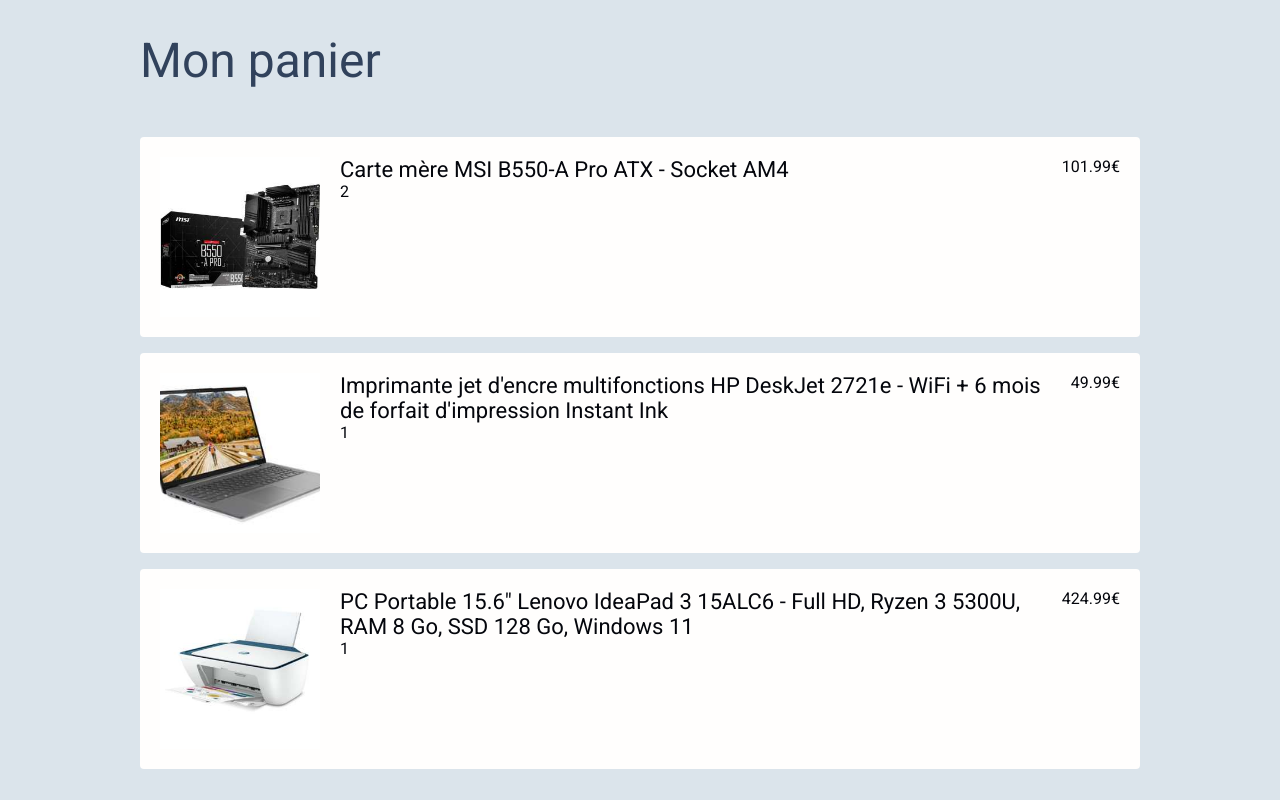
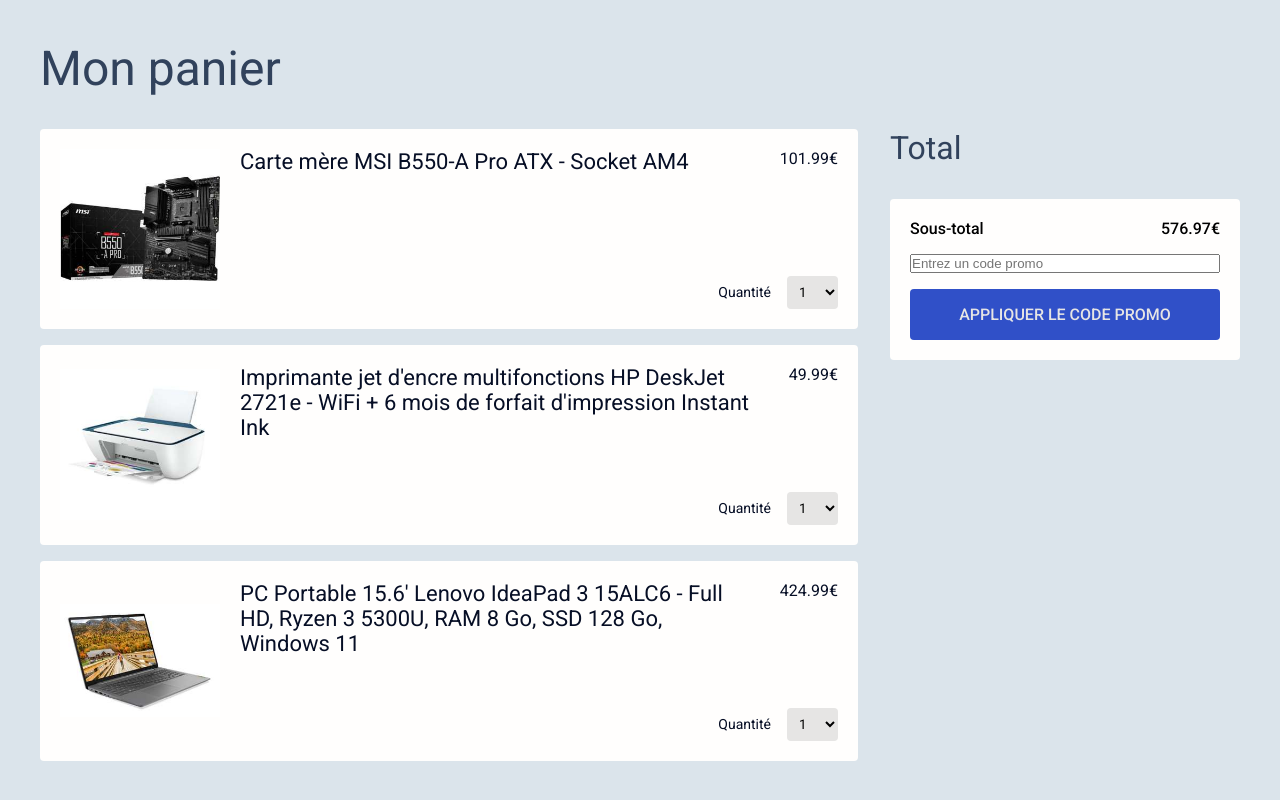
Before and after one commit to Julien-B-py/shopping-cart, a PHP site: page / in a window 1280 px wide. Run offline with PHP 8.4, Linux system fonts and the light colour scheme; some libraries are stand-ins or nearby versions.

Commit message:
v0.1
Add real-time total price update.
Add promo code support.
Add process.php file.
Edit CSS.

```diff
--- /dev/null
+++ b/app.js
@@ -0,0 +1,35 @@
+const quantities = document.querySelectorAll("select");
+const items = document.querySelectorAll(".basket__item");
+const totalPrice = document.querySelector(".total__block__sub__price");
+
+const updatePrice = () => {
+    let total = 0;
+    items.forEach(item => {
+        const quantity = item.querySelector("select").value;
+        const price = Number(item.querySelector(".basket__item__price").textContent.trim().replace('€', ''));
+        total += quantity * price;
+    });
+    totalPrice.textContent = `${total.toFixed(2)}€`;
+}
+
+
+// When an item quantity is changed
+quantities.forEach(quantity => {
+    quantity.addEventListener("change", function () {
+        // Update total price
+        updatePrice();
+    });
+});
+
+// // Preset select values
+// quantities.forEach(quantity => {
+//     const options = quantity.querySelectorAll("option");
+//     options.forEach((option, index) => {
+//         if (option.getAttribute("selected") === "") {
+//             quantity.value = index;
+//             option.removeAttribute("selected");
+//         }
+//     })
+// });
+
+updatePrice();
--- a/index.php
+++ b/index.php
@@ -1,3 +1,86 @@
+<?php
+
+$items = [
+    [
+        "description" => "Carte mère MSI B550-A Pro ATX - Socket AM4",
+        "price" => 101.99,
+        "image" => "01.jpg",
+        "quantity" => 1
+    ],
+    [
+        "description" => "Imprimante jet d'encre multifonctions HP DeskJet 2721e - WiFi + 6 mois de forfait d'impression Instant Ink",
+        "price" => 49.99,
+        "image" => "02.jpg",
+        "quantity" => 1
+    ],
+    [
+        "description" => "PC Portable 15.6' Lenovo IdeaPad 3 15ALC6 - Full HD, Ryzen 3 5300U, RAM 8 Go, SSD 128 Go, Windows 11",
+        "price" => 424.99,
+        "image" => "03.jpg",
+        "quantity" => 1
+    ],
+];
+
+$promoCodes = [
+    "NOUNOURS10",
+    "TROP_BIEN",
+    "MAIS_LE_PERE_NOEL_EXISTE"
+];
+
+if ($_SERVER['REQUEST_METHOD'] === 'POST') :
+
+    for ($i = 0; $i < count($items); $i++) {
+        $items[$i]["quantity"] = intval($_POST["item$i"]);
+    }
+
+
+    if (!isset($_POST['applyCode'])) {
+        echo "<p>Please submit form using the button</p>";
+        return;
+    }
+
+    $promoCode = trim(htmlspecialchars($_POST['promoCode']));
+
+    if (!in_array($promoCode, $promoCodes)) {
+        $errorMessage = "Le code promo $promoCode est invalide.";
+    } else {
+
+        $total = 0;
+        foreach ($items as $item) {
+            $total += $item["quantity"] * $item["price"];
+        }
+
+        switch ($promoCode) {
+            case "NOUNOURS10":
+                $successMessage = "-10%";
+                $discount = number_format($total * 0.1, 2);
+                break;
+            case "TROP_BIEN":
+                $successMessage = "-30%";
+                $discount = number_format($total * 0.3, 2);
+                break;
+            case "MAIS_LE_PERE_NOEL_EXISTE":
+                $successMessage = "-75% sur l'article le moins cher";
+
+                // les objets sont filtrés du moins cher au plus cher
+                $prices = array_column($items, 'price');
+                array_multisort($prices, SORT_ASC, $items);
+
+                foreach ($items as $item) {
+                    if ($item["quantity"] !== 0) {
+                        $discount = number_format($item['price'] * 0.75, 2);
+                        break;
+                    }
+                }
+
+                break;
+        }
+    }
+
+endif;
+
+?>
+
 <!DOCTYPE html>
 <html lang="en">
 
@@ -11,90 +94,82 @@
 
 <body>
 
-
-
+    <form method="POST">
+        <h1>Mon panier</h1>
+        <div class="basket">
             <div class="basket__items">
 
-    <h1>Mon panier</h1>
-
+                <?php foreach ($items as $item) : ?>
                     <div class="basket__item">
 
-            <img src="01.jpg" alt="">
+                        <div class="basket__item__image">
+                            <img src="<?= $item["image"] ?>" alt="">
+                        </div>
 
                         <div class="basket__item__right">
                             <div class="basket__item__right__top">
                                 <div class="basket__item__text">
-                        Carte mère MSI B550-A Pro ATX - Socket AM4
+                                    <?= $item["description"] ?>
                                 </div>
                                 <div class="basket__item__price">
-                        101.99€
+                                    <?= $item["price"] ?>€
                                 </div>
                             </div>
 
 
                             <div class="basket__item__quantity">
-                    2
-                </div>
+                                <p>Quantité</p>
+                                <select name="<?= "item" . array_search($item, $items) ?>">
 
-                <div class="basket__item__total">
+                                    <?php for ($i = 0; $i < 11; $i++) : ?>
+                                        <option value=<?= $i ?> <?= ($i === $item["quantity"]) ? "selected" : "" ?>><?= $i ?></option>
+                                    <?php endfor; ?>
 
-                </div>
+                                </select>
                             </div>
 
                         </div>
 
-        <div class="basket__item">
+                    </div>
+                <?php endforeach; ?>
 
-            <img src="02.jpg" alt="">
-
-            <div class="basket__item__right">
-
-                <div class="basket__item__right__top">
-                    <div class="basket__item__text">
-                        Imprimante jet d'encre multifonctions HP DeskJet 2721e - WiFi + 6 mois de forfait d'impression Instant Ink
-                    </div>
-                    <div class="basket__item__price">
-                        49.99€
-                    </div>
             </div>
 
-
-                <div class="basket__item__quantity">
-                    1
+            <div class="total">
+                <h2>Total</h2>
+                <div class="total__block">
+                    <div class="total__block__sub">
+                        <span>Sous-total</span><span class="total__block__sub__price"></span>
                     </div>
 
-                <div class="basket__item__total">
+                    <?php if (isset($discount)) : ?>
+                        <div class="total__block__sub">
+                            <span>Réductions</span><span>- <?= $discount ?>€</span>
+                        </div>
+                        <div class="total__block__sub">
+                            <span>Total</span><span><?= $total - $discount ?>€</span>
+                        </div>
+                    <?php endif;  ?>
 
+                    <?php if (!isset($successMessage)) : ?>
+                        <input type="text" name="promoCode" placeholder="Entrez un code promo" required>
+                    <?php endif;  ?>
+
+                    <?php if (isset($errorMessage))  echo $errorMessage; ?>
+                    <?php if (isset($successMessage)) : ?>
+                        <p>Code promo : <?= $promoCode ?> (<?= $successMessage ?>)</p>
+                    <?php endif;  ?>
+
+                    <?php if (!isset($successMessage)) : ?>
+                        <input type="submit" name="applyCode" value="Appliquer le code promo">
+                    <?php endif;  ?>
                 </div>
             </div>
         </div>
+    </form>
 
-        <div class="basket__item">
-
-            <img src="03.jpg" alt="">
-
-            <div class="basket__item__right">
-                <div class="basket__item__right__top">
-                    <div class="basket__item__text">
-                        PC Portable 15.6" Lenovo IdeaPad 3 15ALC6 - Full HD, Ryzen 3 5300U, RAM 8 Go, SSD 128 Go, Windows 11
-                    </div>
-                    <div class="basket__item__price">
-                        424.99€
-                    </div>
-                </div>
-
-
-                <div class="basket__item__quantity">
-                    1
-                </div>
-
-                <div class="basket__item__total">
-
-                </div>
-            </div>
-        </div>
-
-    </div>
+    <script src="https://cdnjs.cloudflare.com/ajax/libs/axios/0.27.2/axios.min.js"></script>
+    <script src="app.js"></script>
 
 </body>
 
--- /dev/null
+++ b/process.php
@@ -0,0 +1 @@
+<?php
--- a/styles.css
+++ b/styles.css
@@ -15,46 +15,123 @@ body {
     align-items: center;
 }
 
+input[type="submit"] {
+    background-color: #3050c8;
+    color: #e6e5e4;
+    text-transform: uppercase;
+    width: 100%;
+    padding: 1rem 2rem;
+    font-size: 1rem;
+    font-family: inherit;
+    border: none;
+    border-radius: 4px;
+    font-weight: 500;
+}
+
 h1 {
+    font-size: 3rem;
+}
+
+h2 {
+    font-size: 2rem;
+}
+
+h1, h2 {
+    color: rgb(49, 66, 92);
     font-weight: 400;
-    font-size: 3rem;
     margin-bottom: 2rem;
-    color: rgb(49, 66, 92);
+}
+
+form {
+    width: min(1200px, 100%);
+    display: flex;
+    flex-direction: column;
+}
+
+select {
+    font-family: inherit;
+    border-radius: 4px;
+    background-color: #e6e5e4;
+    padding: 0.5rem;
+    border: none;
+    cursor: pointer;
+}
+
+.basket {
+    display: flex;
+    gap: 2rem;
 }
 
 .basket__items {
     display: flex;
     flex-direction: column;
     gap: 1rem;
-    width: min(1000px, 100%);
 }
 
 .basket__item {
     display: flex;
     border-radius: 4px;
-    color: rgb(4, 6, 12);
+    color: rgb(6, 14, 37);
     height: 200px;
     padding: 1.25rem;
     gap: 1.25rem;
     background-color: #fffefd;
 }
 
+.basket__item__image {
+    height: 100%;
+    aspect-ratio: 1;
+}
+
 .basket__item img {
     height: 100%;
-    aspect-ratio: 1;
-    object-fit: cover;
+    width: 100%;
+    object-fit: contain;
 }
 
 .basket__item__right {
     width: 100%;
+    display: flex;
+    flex-direction: column;
+    justify-content: space-between;
 }
 
 .basket__item__right__top {
     display: flex;
     justify-content: space-between;
-    gap: 1rem;
+    gap: 2rem;
 }
 
 .basket__item__text {
     font-size: 1.375rem;
 }
+
+.basket__item__quantity {
+    display: flex;
+    align-items: center;
+    gap: 1rem;
+    justify-content: flex-end;
+}
+
+.basket__item__quantity p {
+    font-size: 0.875rem;
+}
+
+.total {
+    min-width: 350px;
+}
+
+.total__block {
+    border-radius: 4px;
+    padding: 1.25rem;
+    background-color: #fffefd;
+    display: flex;
+    flex-direction: column;
+    gap: 1rem;
+}
+
+.total__block__sub {
+    display: flex;
+    justify-content: space-between;
+    font-weight: 500;
+}
```
Also changed, not shown: 02.jpg, 03.jpg. Lines whose indentation alone changed are shown as unchanged.
